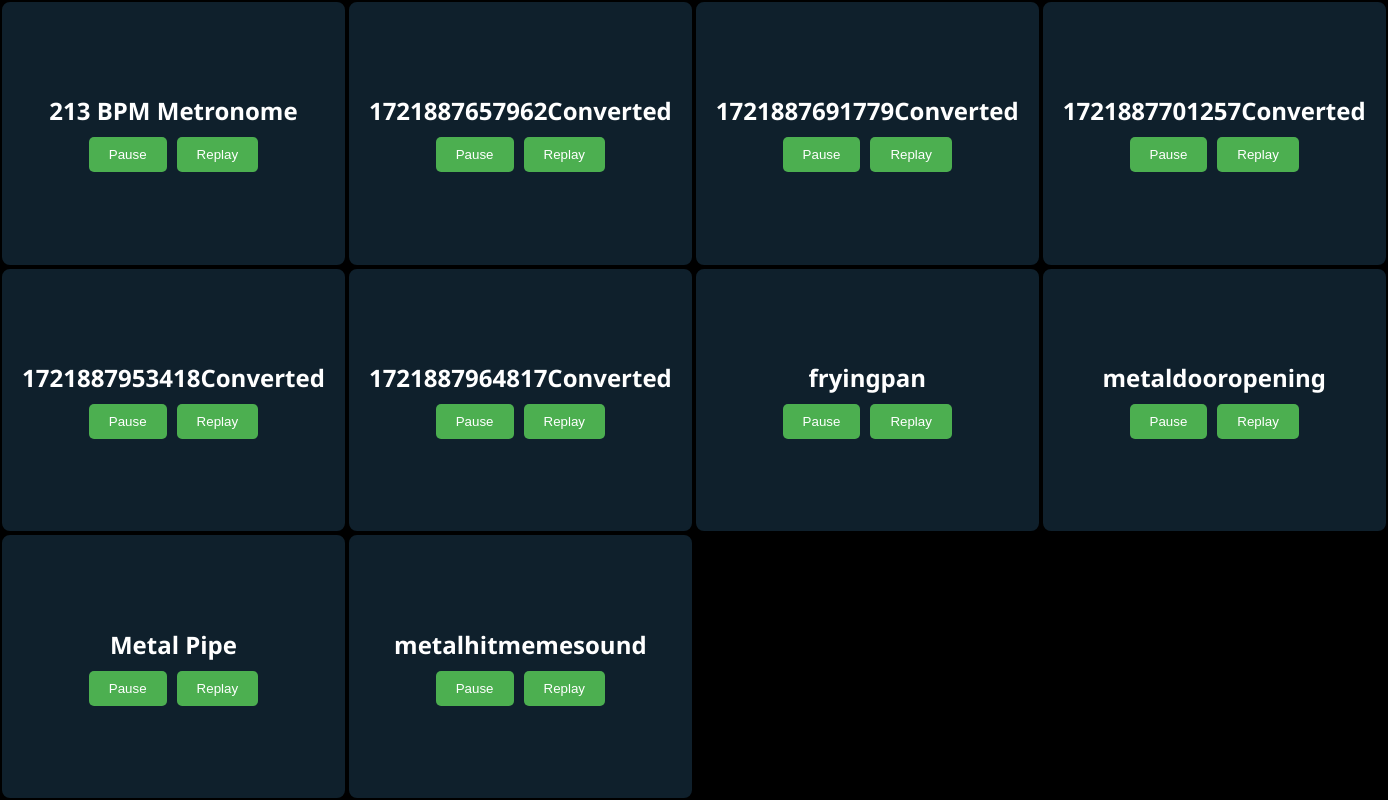
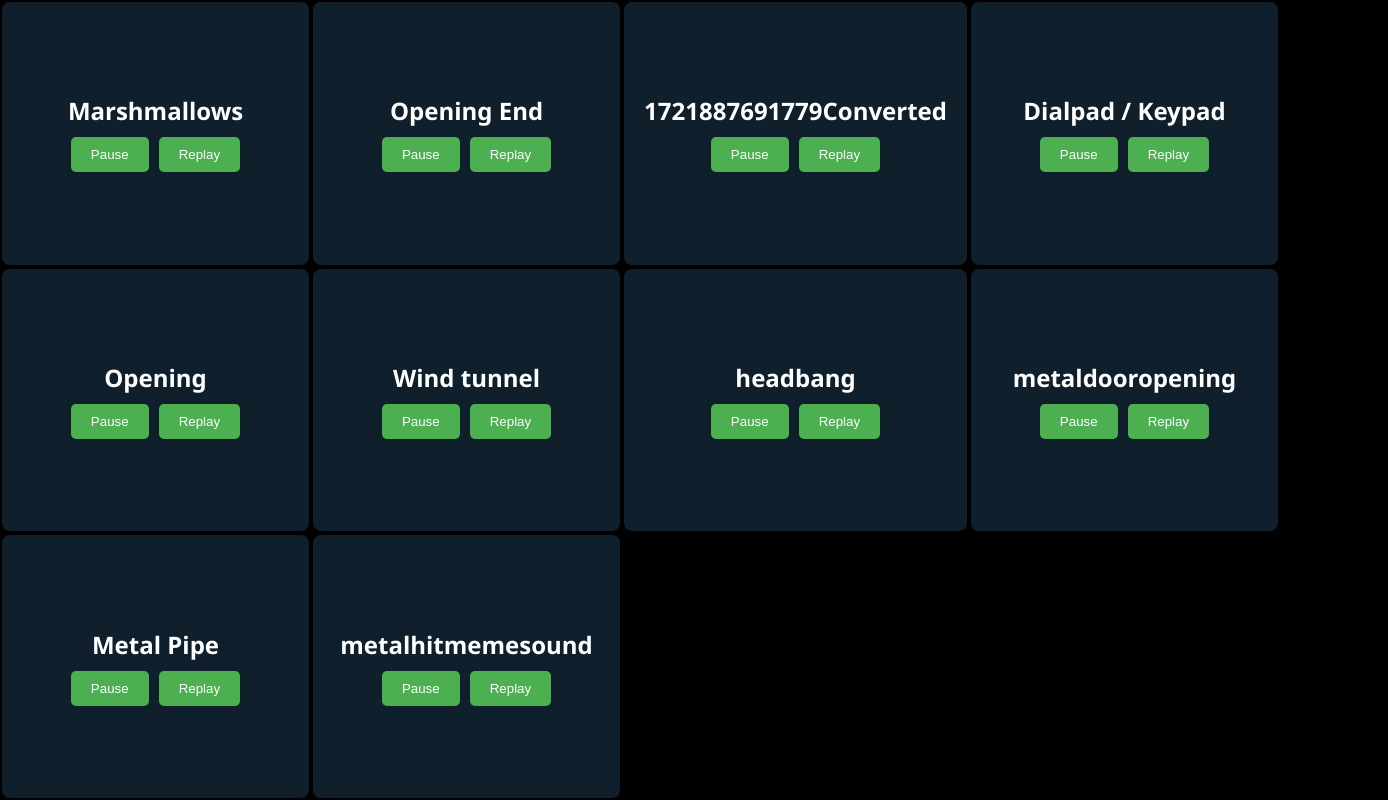
Before and after one commit to The-UnknownHacker/React-Drumkit, a React (Create React App) app: page / in a window 1280 px wide. Shown: the whole page, 1388 px wide, since content can reach past the window. Built offline with nearby package versions, Linux system fonts and the light colour scheme.

Commit message:
Update App.tsx

```diff
--- a/src/App.tsx
+++ b/src/App.tsx
@@ -5,13 +5,13 @@ const pads = [
   {
     name:'boom',
     sound: require("./assets/sounds/213BPMMetronome.mp3").default,
-    keyCode: "213 BPM Metronome",
+    keyCode: "Marshmallows",
     color:"#61dafb"
   },
   {
     name:'clap',
     sound: require("./assets/sounds/1721887657962Converted.mp3").default,
-    keyCode: "1721887657962Converted",
+    keyCode: "Opening End",
     color:"#3cff8a"
   },
   {
@@ -23,25 +23,25 @@ const pads = [
   {
     name: "kick",
     sound: require("./assets/sounds/1721887701257Converted.mp3").default,
-    keyCode: "1721887701257Converted",
+    keyCode: "Dialpad / Keypad",
     color:"#dadada"
   },
   {
     name: "openhat",
     sound: require("./assets/sounds/1721887953418Converted.mp3").default,
-    keyCode: "1721887953418Converted",
+    keyCode: "Opening",
     color: "#f3fa47"
   },
   {
     name: "ride",
     sound: require("./assets/sounds/1721887964817Converted.mp3").default,
-    keyCode: "1721887964817Converted",
+    keyCode: "Wind tunnel",
     color: "#ff6d37"
   },
   {
     name: "snare",
     sound: require("./assets/sounds/fryingpan.mp3").default,
-    keyCode: "fryingpan",
+    keyCode: "headbang",
     color: "#ff6d37"
   },
   {
```
